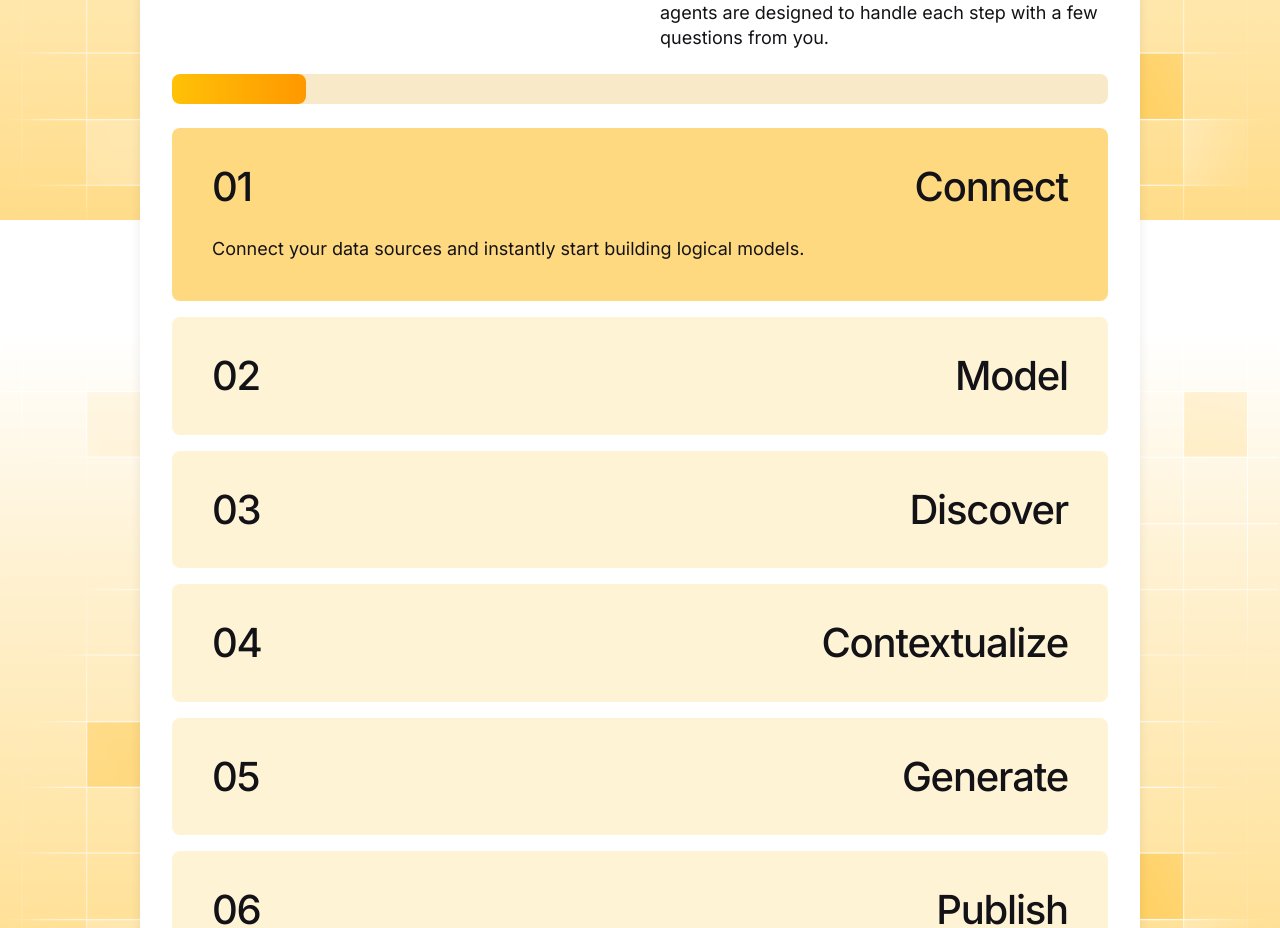
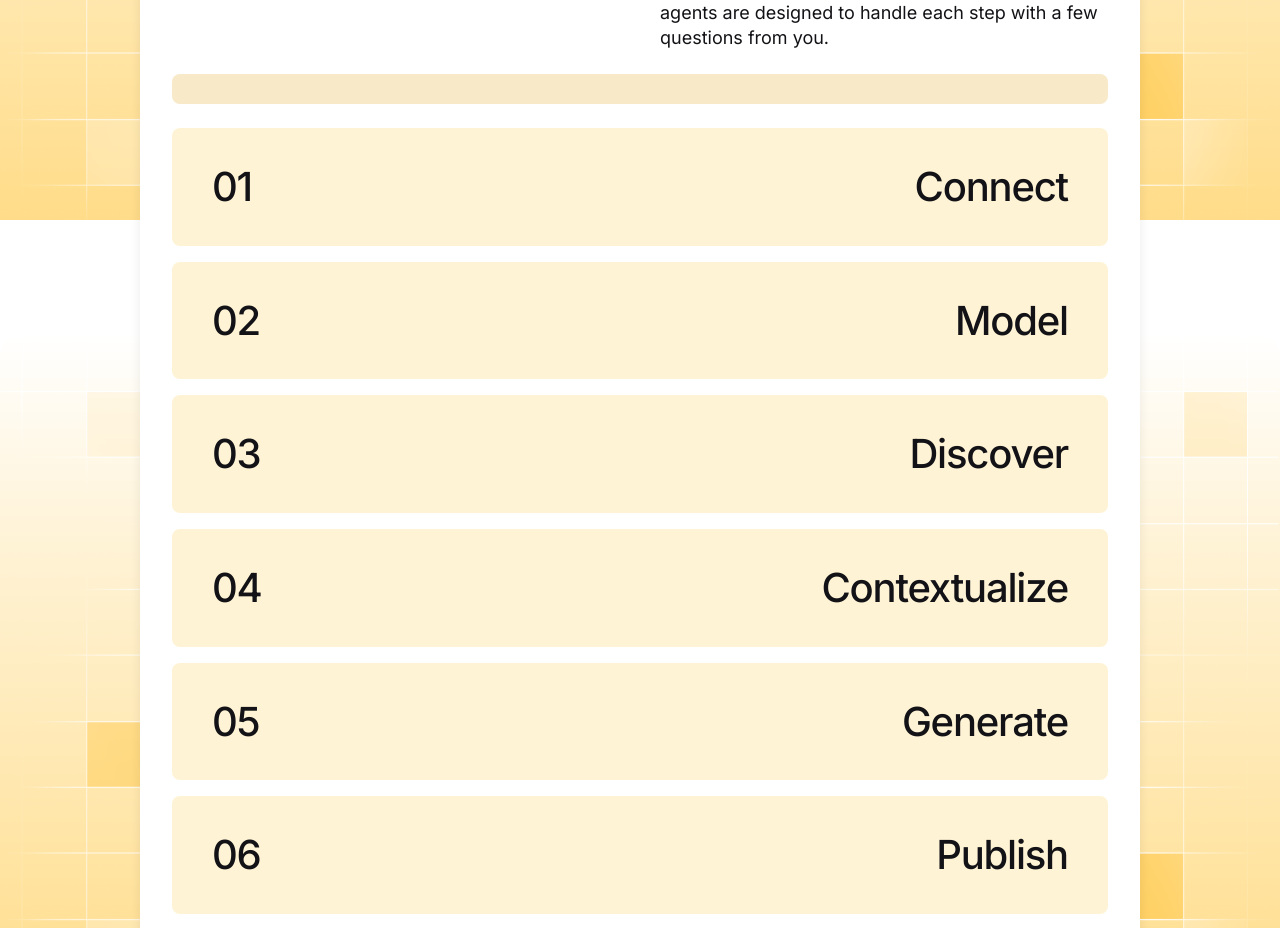
Before and after one commit to whatdakell/ekai-repo, a React (Create React App) app: page / in a window 1280 px wide. Shown: the part 7780-8708 px from the top of the page. Built offline with nearby package versions, Linux system fonts and the light colour scheme.

Commit message:
before animation smoothing

```diff
--- a/src/components/HoverTimeline.js
+++ b/src/components/HoverTimeline.js
@@ -2,7 +2,11 @@ import React, { useState } from 'react';
 import '../styles/components/_hoverTimeline.scss';
 
 export default function HoverTimeline({ data: { heading, copy, steps } }) {
-	const [active, setActive] = useState(1);
+	const [active, setActive] = useState(null);
+
+	const toggle = (index) => {
+		setActive(index === active ? null : index);
+	};
 
 	return (
 		<div className='how-section inner-max-width-tight'>
@@ -21,13 +25,13 @@ export default function HoverTimeline({ data: { heading, copy, steps } }) {
 			</div>
 			{/* steps */}
 			<div className='timeline-steps'>
-				{steps.map((step) => (
-					<div key={step.id} className={`timeline-step ${active === step.id ? 'active' : ''}`} onClick={() => setActive(step.id)} onMouseEnter={() => setActive(step.id)} onMouseLeave={() => setActive(null)}>
+				{steps.map((step, index) => (
+					<div key={index} className={`timeline-step ${active === index ? 'active' : ''}`} onClick={() => toggle(index)} onMouseEnter={() => setActive(index)} onMouseLeave={() => setActive(null)}>
 						<div className='timeline-step-header'>
-							<span className='timeline-step-num heading-3'>{`0${step.id}`}</span>
+							<span className='timeline-step-num heading-3'>{`0${index + 1}`}</span>
 							<span className='timeline-step-title heading-3'>{step.title}</span>
 						</div>
-						{active === step.id && (
+						{active === index && (
 							<div className='timeline-step-content'>
 								<p>{step.desc}</p>
 							</div>
--- a/src/styles/components/_hoverAccordion.scss
+++ b/src/styles/components/_hoverAccordion.scss
@@ -49,19 +49,18 @@ h2 {
 		content: '';
 		position: absolute;
 		inset: 0;
-		padding: 3px; /* border thickness */
+		padding: 3px;
 		border-radius: inherit;
 		background: linear-gradient(180deg, rgba(255, 243, 213, 0) 0%, #fff3d5 50%, #ffd97f 100%);
 		-webkit-mask: linear-gradient(#000 0 0) content-box, linear-gradient(#000 0 0);
 		-webkit-mask-composite: xor;
-		mask-composite: exclude; /* only the ring remains */
+		mask-composite: exclude;
 		pointer-events: none;
 	}
 
-	// border-bottom: 1px solid #ddd;
 	cursor: pointer;
 	&:hover .accordion-content {
-		display: grid; // reveal on hover
+		display: grid;
 	}
 
 	.accordion-title {
@@ -70,21 +69,13 @@ h2 {
 		align-items: center;
 		font-weight: 600;
 	}
-	// .accordion-content {
-	// 	opacity: 0;
-	// 	transition: max-height 0.3s ease 0.4, opacity 0.3s ease 0.4s;
-	// }
-
-	// &.active .accordion-content {
-	// 	opacity: 1;
-	// }
 
 	.accordion-content {
 		margin-top: 1rem;
 		display: grid;
 		grid-template-columns: 1fr 1fr;
-		font-size: 0.95rem;
-		color: #333;
+		opacity: 0;
+		animation: fadeIn 0.3s forwards;
 		p {
 			padding-right: 20px;
 		}
@@ -100,3 +91,9 @@ h2 {
 		}
 	}
 }
+
+@keyframes fadeIn {
+	to {
+		opacity: 1;
+	}
+}
--- a/src/styles/components/_hoverTimeline.scss
+++ b/src/styles/components/_hoverTimeline.scss
@@ -25,22 +25,14 @@
 		margin-bottom: 0.5rem;
 		text-align: left;
 	}
-
-	p {
-		// color: #444;
-		// font-size: 0.95rem;
 }
-}
-
-/* Progress bar */
+// progress bar
 .progress-bar {
 	height: 30px;
 	background: #f8e9c8;
 	border-radius: 8px;
 	margin: 1.5rem 0;
 	overflow: hidden;
-}
-
 	.progress-fill {
 		height: 100%;
 		background: linear-gradient(90deg, #ffc107, #ff9800);
@@ -48,8 +40,9 @@
 		border-radius: 8px;
 		transition: width 0.4s ease;
 	}
+}
 
-/* Steps */
+// steps
 .timeline-steps {
 	display: flex;
 	flex-direction: column;
@@ -61,8 +54,6 @@
 		padding: 40px;
 		cursor: pointer;
 		transition: background 0.3s ease;
-		// border: 1px solid #f5d37f;
-
 		&-header {
 			display: flex;
 			justify-content: space-between;
@@ -80,8 +71,6 @@
 
 		&-content {
 			margin-top: 30px;
-			// font-size: 0.95rem;
-			// line-height: 1.4;
 			color: #131317;
 			opacity: 0;
 			animation: fadeIn 0.3s forwards;
```
Lines whose indentation alone changed are shown as unchanged.
